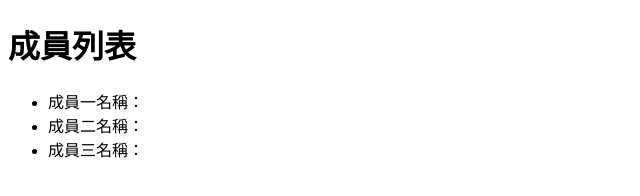
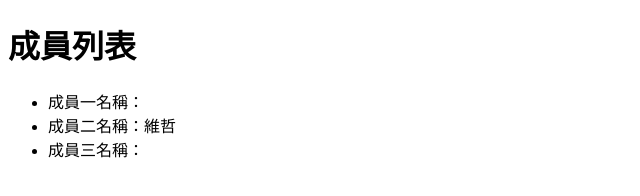
Before and after one commit to maplestartend/11077, a plain HTML site: page index.html in a window 1280 px wide. Shown: the full height of the page, 0-640 px from the left. Drawn offline with Linux system fonts and the light colour scheme.

Commit message:
新增成員B

```diff
--- a/index.html
+++ b/index.html
@@ -9,7 +9,7 @@
     <h1>成員列表</h1>
     <ul>
       <li>成員一名稱：</li>
-      <li>成員二名稱：</li>
+      <li>成員二名稱：維哲</li>
       <li>成員三名稱：</li>
     </ul>
   </body>
```
